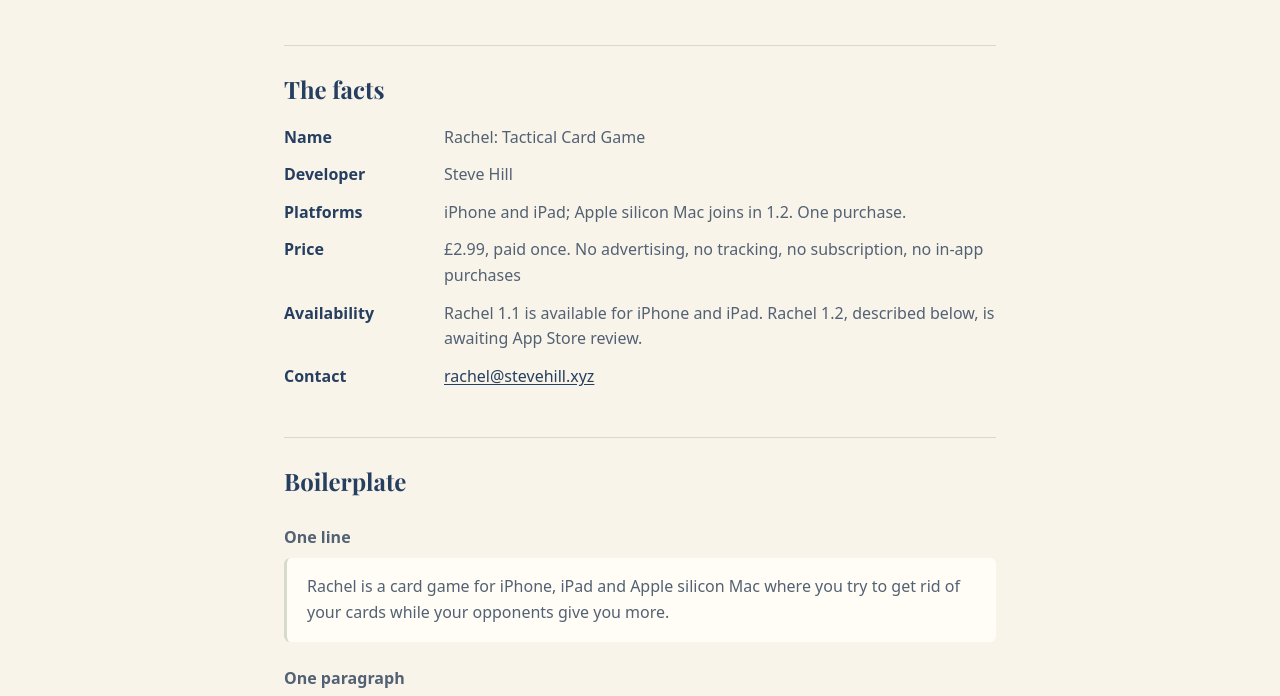
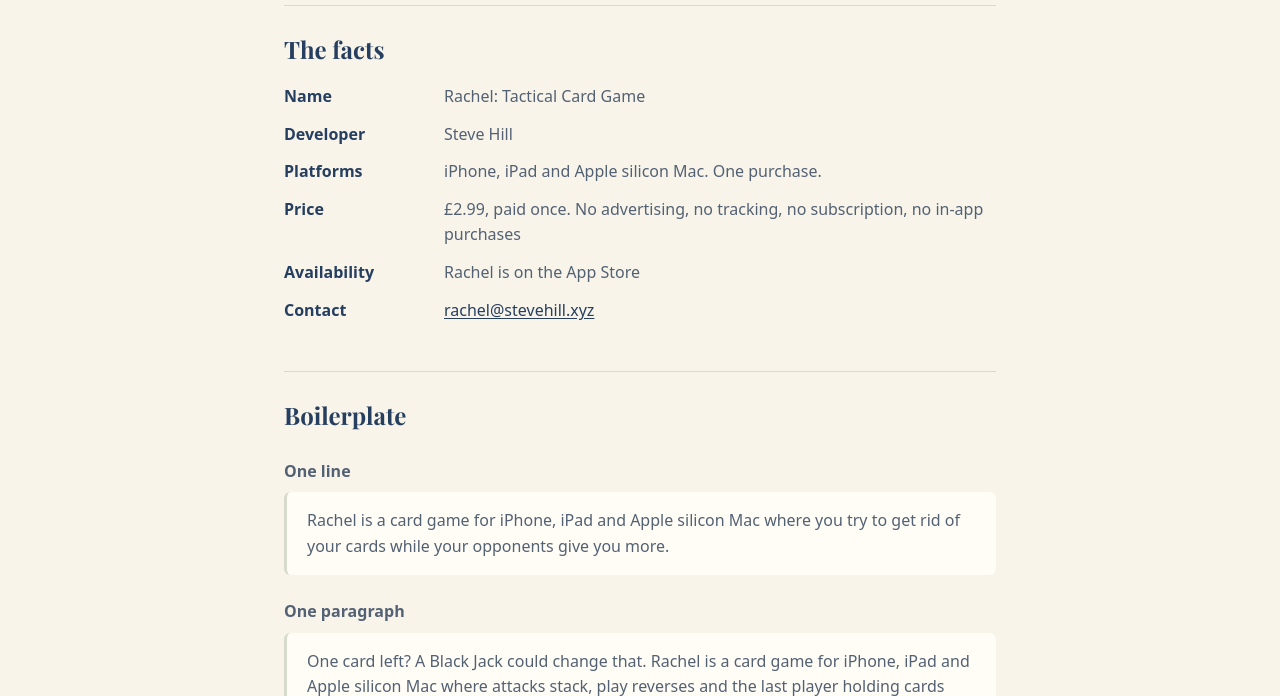
Before and after one commit to rachel-multiverse/rachel-site, an Astro site: page /press in a window 1280 px wide. Shown: the part 341-1037 px from the top of the page. Built offline with nearby package versions, Linux system fonts and the light colour scheme; Astro itself is replaced by a stand-in of ours.

Commit message:
Show released Apple features as available on the website

```diff
--- a/src/config.ts
+++ b/src/config.ts
@@ -1,4 +1,4 @@
 /** Shared store destination and the launch-day switch for the 1.2 notice. */
 export const APP_STORE_URL = 'https://apps.apple.com/app/id6794358319';
 // Set true only after manual release and confirmed App Store availability.
-export const RELEASE_1_2_AVAILABLE = false;
+export const RELEASE_1_2_AVAILABLE = true;
--- a/src/pages/press.astro
+++ b/src/pages/press.astro
@@ -36,11 +36,11 @@
         <dl>
           <div><dt>Name</dt><dd>Rachel: Tactical Card Game</dd></div>
           <div><dt>Developer</dt><dd>Steve Hill</dd></div>
-          <div><dt>Platforms</dt><dd>iPhone and iPad; Apple silicon Mac joins in 1.2. One purchase.</dd></div>
+          <div><dt>Platforms</dt><dd>iPhone, iPad and Apple silicon Mac. One purchase.</dd></div>
           <div><dt>Price</dt><dd>£2.99, paid once. No advertising, no tracking, no subscription, no in-app purchases</dd></div>
           <div>
             <dt>Availability</dt>
-            <dd>{RELEASE_1_2_AVAILABLE ? 'Rachel 1.2 is on the App Store' : 'Rachel 1.1 is available for iPhone and iPad. Rachel 1.2, described below, is awaiting App Store review.'}</dd>
+            <dd>{RELEASE_1_2_AVAILABLE ? 'Rachel is on the App Store' : 'Rachel 1.1 is available for iPhone and iPad. Rachel 1.2, described below, is awaiting App Store review.'}</dd>
           </div>
           <div><dt>Contact</dt><dd><a href="mailto:rachel@stevehill.xyz">rachel@stevehill.xyz</a></dd></div>
         </dl>
```
